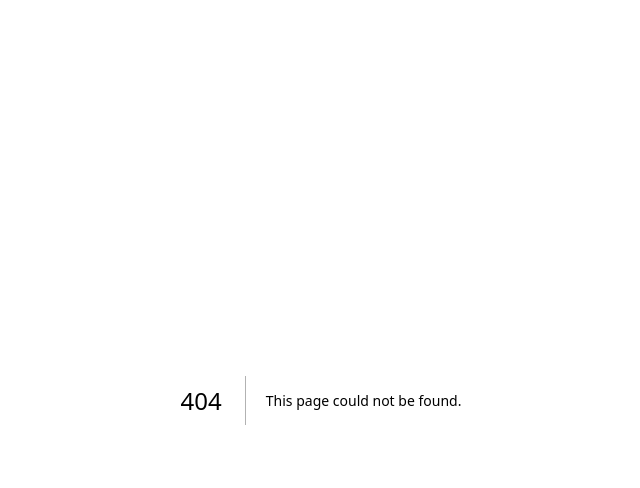
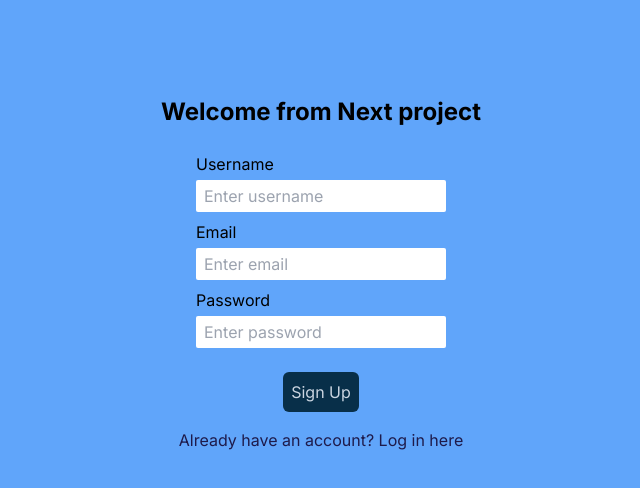
Before and after one commit to anbehindY/next-project, a Next.js app: page /signup in a window 1280 px wide. Before the commit this address had no page. Shown: the top 488 px of the page, without its empty margins (319-959 px from the left). Built offline with nearby package versions, Linux system fonts and the light colour scheme.

Commit message:
Add UI for login and signup

```diff
--- /dev/null
+++ b/src/app/login/page.tsx
@@ -0,0 +1,30 @@
+'use client';
+import Link from 'next/link';
+import React from 'react';
+import { useRouter } from 'next/navigation';
+import axios from 'axios';
+
+export default () => {
+	const [user, setUser] = React.useState({
+		email: '',
+		password: '',
+	});
+
+	const onLogin = async () => {};
+
+	return (
+		<div className='flex flex-col items-center justify-start bg-blue-400 h-screen pt-24 text-black'>
+			<h1 className='text-2xl font-bold mb-6'>Welcome from Next project</h1>
+			<form onSubmit={onLogin} className='flex flex-col items-center'>
+        <label htmlFor="email" className='mr-auto pb-1'>Email</label>
+				<input id='email' placeholder='Enter email' className='mb-2 rounded-sm px-2 py-1' />
+        <label htmlFor="password" className='mr-auto pb-1'>Password</label>
+				<input id='password' placeholder='Enter password' type='password' className='mb-2 rounded-sm px-2 py-1'/>
+				<button type='submit' className='p-2 bg-sky-950 text-slate-300 rounded-md mt-4'>Login</button>
+			</form>
+      <Link href='/signup' className='text-indigo-950 mt-4'>
+        First time here? Sign up here
+      </Link>
+		</div>
+	);
+};
--- /dev/null
+++ b/src/app/profile/[id]/page.tsx
@@ -0,0 +1,7 @@
+export default ({params}: any) => {
+  return (
+    <div>
+      <h1>Profile <span className="p-1 bg-yellow-800 ml-2">{params.id}</span></h1>
+    </div>
+  )
+}
--- /dev/null
+++ b/src/app/profile/page.tsx
@@ -0,0 +1,7 @@
+export default () => {
+  return (
+    <div>
+      <h1>Profile</h1>
+    </div>
+  )
+}
--- /dev/null
+++ b/src/app/signup/page.tsx
@@ -0,0 +1,33 @@
+'use client';
+import Link from 'next/link';
+import React from 'react';
+import { useRouter } from 'next/navigation';
+import axios from 'axios';
+
+export default () => {
+	const [user, setUser] = React.useState({
+		email: '',
+		password: '',
+		username: '',
+	});
+
+	const onSignup = async () => {};
+
+	return (
+		<div className='flex flex-col items-center justify-start bg-blue-400 h-screen pt-24 text-black'>
+			<h1 className='text-2xl font-bold mb-6'>Welcome from Next project</h1>
+			<form onSubmit={onSignup} className='flex flex-col items-center'>
+        <label htmlFor="username" className='mr-auto pb-1'>Username</label>
+				<input id='username' placeholder='Enter username' className='mb-2 rounded-sm px-2 py-1' />
+        <label htmlFor="email" className='mr-auto pb-1'>Email</label>
+				<input id='email' placeholder='Enter email' className='mb-2 rounded-sm px-2 py-1' />
+        <label htmlFor="password" className='mr-auto pb-1'>Password</label>
+				<input id='password' placeholder='Enter password' type='password' className='mb-2 rounded-sm px-2 py-1'/>
+				<button type='submit' className='p-2 bg-sky-950 text-slate-300 rounded-md mt-4'>Sign Up</button>
+			</form>
+      <Link href='/login' className='text-indigo-950 mt-4'>
+        Already have an account? Log in here
+      </Link>
+		</div>
+	);
+};
```
Also changed, not shown: src/dbConfig/dbConfig.ts (added, +19 -0 lines), src/app/api/users/login/route.ts (added), src/app/api/users/signup/route.ts (added), 1 other file (tests, documents, lock files or other folders).
